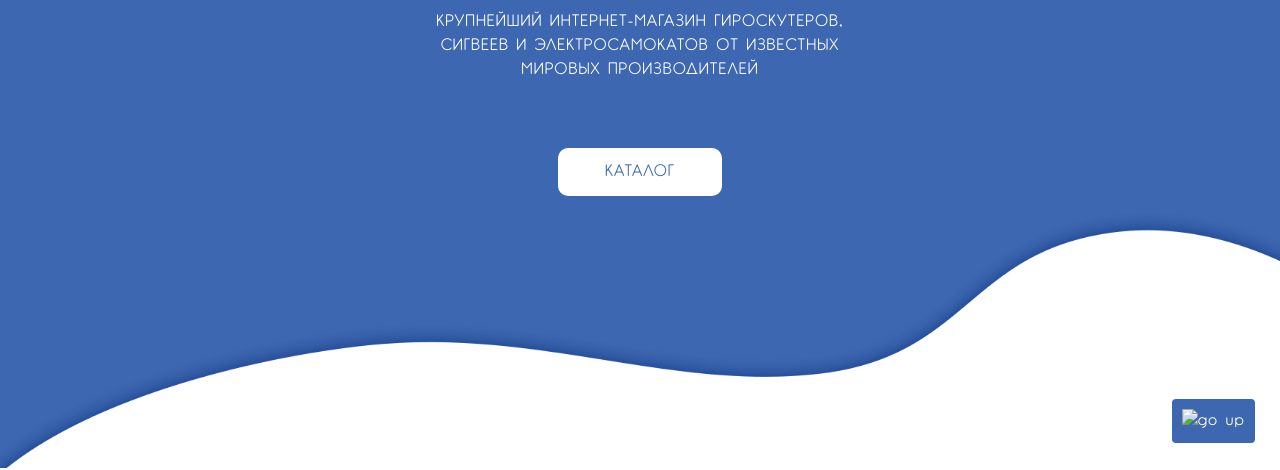
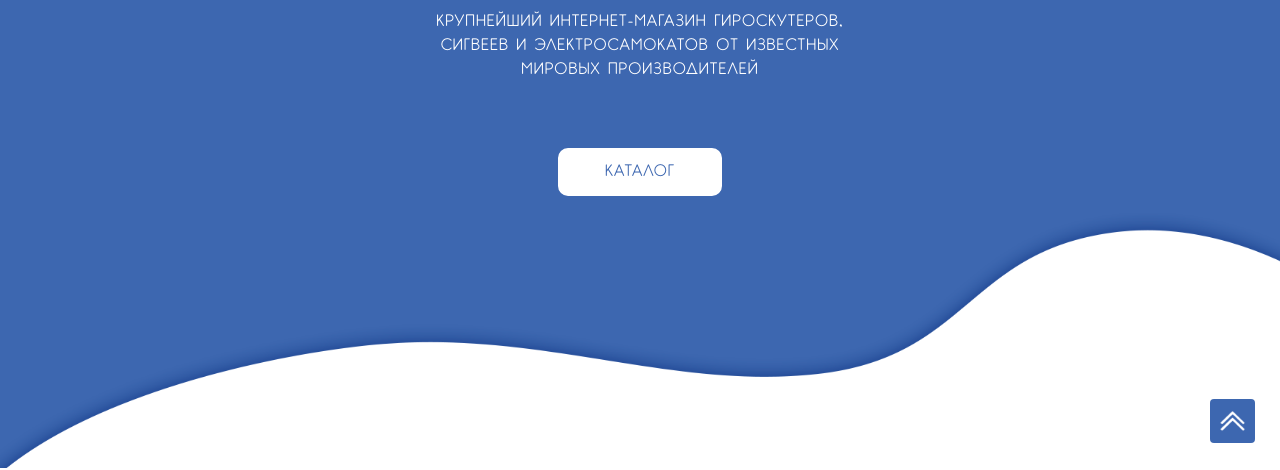
Before and after one commit to Martt0VV/Girya, a plain HTML site: page MyGiro/assets/index.html in a window 1280 px wide. Shown: the part 332-802 px from the top of the page. Drawn offline with nearby package versions, Linux system fonts and the light colour scheme.

Commit message:
Update index.html

```diff
--- a/MyGiro/assets/index.html
+++ b/MyGiro/assets/index.html
@@ -197,7 +197,7 @@
   </div>
 
                   <div class="panels">
-    <div	id="electric_scooters-container"	class="	justify-content-between	flex-wrap	catalog- container">
+    <div	id="electric_scooters-container"	class="	justify-content-between	flex-wrap	catalog-container">
     <div class="c-card">
 
     <img src="../assets/img/catalog/electric_scooters/1.jpg" alt="card-image">
@@ -238,7 +238,7 @@
       </div>
       </div>
 </div>
-      <div	id="giroscooters-container"	class="	justify-content-between	flex-wrap	catalog- container">
+      <div	id="giroscooters-container"	class="	justify-content-between	flex-wrap	catalog-container">
 
         <div class="c-card">
         <img src="../assets/img/catalog/giroscooters/1.jpg" alt="card-image">
@@ -276,7 +276,7 @@
             </div>
 </div>
 
-<div	id="segways-container"	class="	justify-content-between	flex-wrap	catalog- container">
+<div	id="segways-container"	class="	justify-content-between	flex-wrap	catalog-container">
 
   <div class="c-card">
   <img src="../assets/img/catalog/segways/1.jpg" alt="card-image">
@@ -434,7 +434,7 @@
 
   </footer>
 
-  <a class="btn btn-primary btn-up" href="#first-page"><img src="assets/img/go_up.png" alt="go up"
+  <a class="btn btn-primary btn-up" href="#first-page"><img src="../assets/img/go_up.png" alt="go up"
   ></a>
 
 
```
